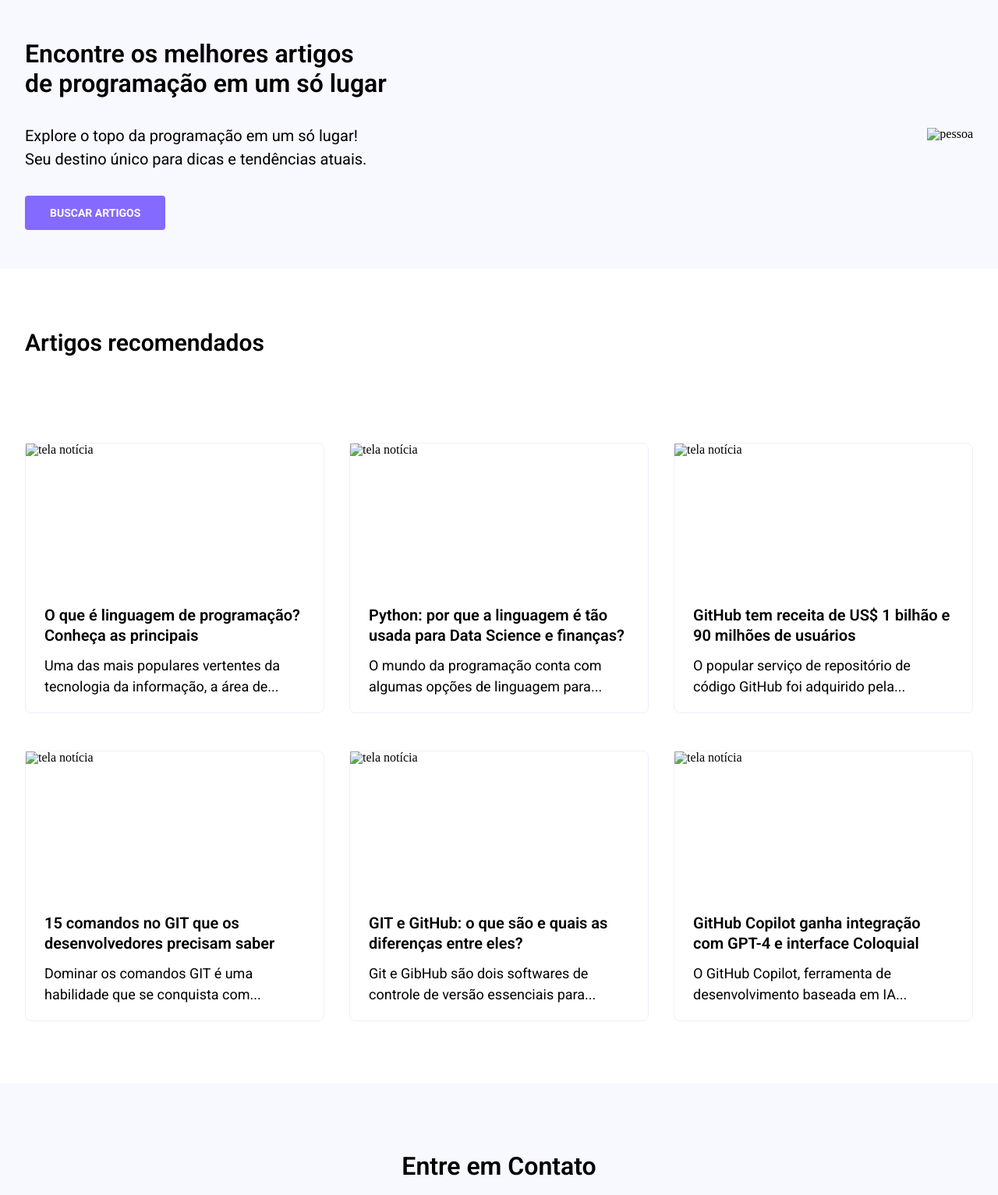
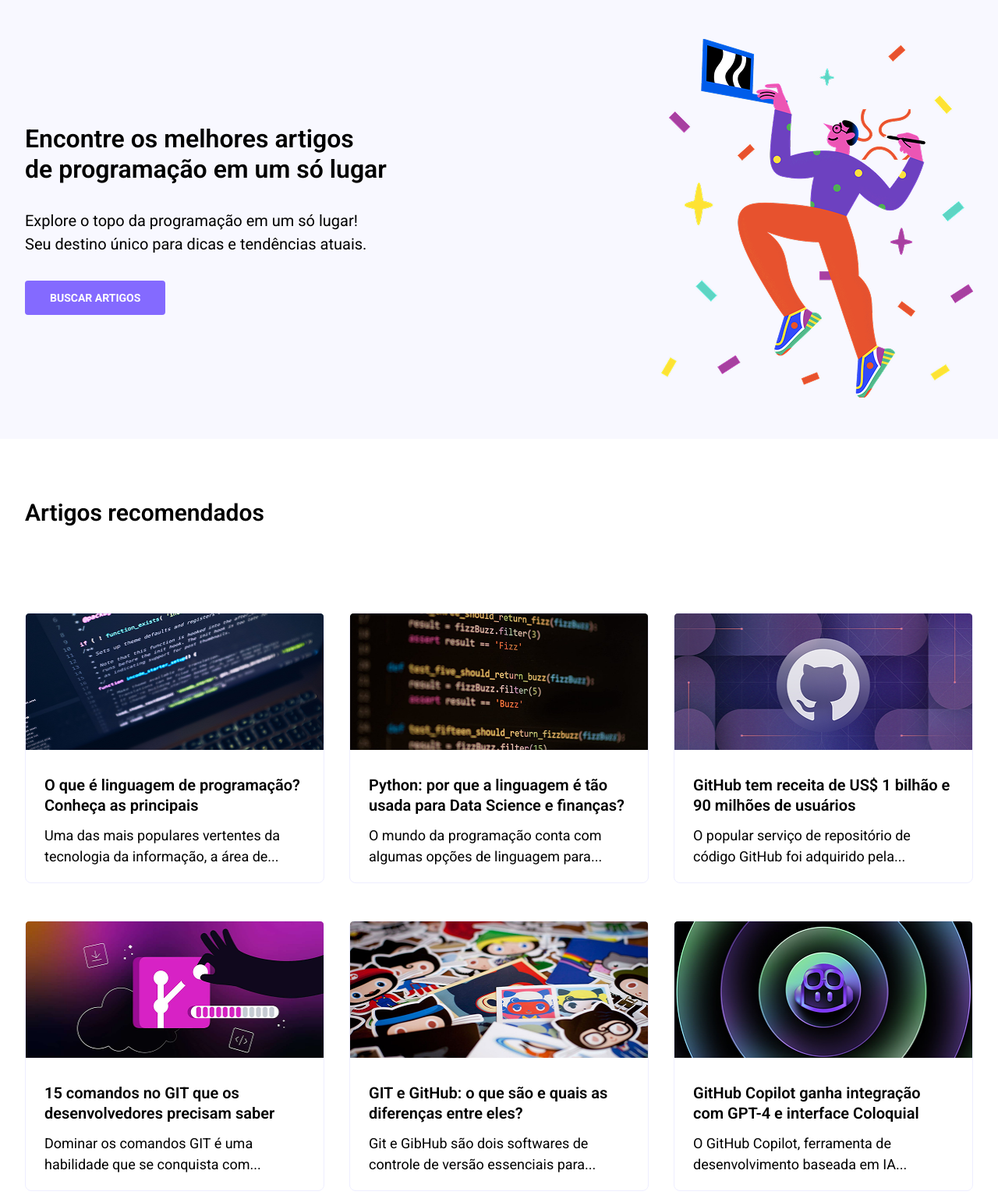
Before and after one commit to ViniciusdeASantana/Desafio_09, a plain HTML site: page index.html in a window 1280 px wide. Shown: the top 1533 px of the page at 78% size. Drawn offline with Linux system fonts and the light colour scheme.

Commit message:
ajuste nas imagens

```diff
--- a/index.html
+++ b/index.html
@@ -23,11 +23,7 @@
           <button class="hero-info__search">BUSCAR ARTIGOS</button>
         </div>
         <div class="hero-image__container">
-          <img
-            class="hero-image__people"
-            src="../d10/img/image.png"
-            alt="pessoa"
-          />
+          <img class="hero-image__people" src="img/image.png" alt="pessoa" />
         </div>
       </div>
     </section>
@@ -43,7 +39,7 @@
           <div class="main-content-news__wrapper">
             <img
               class="main-content-news__photo"
-              src="../d10/img/image (1).png"
+              src="img/image (1).png"
               alt="tela notícia"
             />
             <div class="main-content-news__container">
@@ -61,7 +57,7 @@
           <div class="main-content-news__wrapper">
             <img
               class="main-content-news__photo"
-              src="../d10/img/image (2).png"
+              src="img/image (2).png"
               alt="tela notícia"
             />
             <div class="main-content-news__container">
@@ -79,7 +75,7 @@
           <div class="main-content-news__wrapper">
             <img
               class="main-content-news__photo"
-              src="../d10/img/image (3).png"
+              src="img/image (3).png"
               alt="tela notícia"
             />
             <div class="main-content-news__container">
@@ -97,7 +93,7 @@
           <div class="main-content-news__wrapper">
             <img
               class="main-content-news__photo"
-              src="../d10/img/image (4).png"
+              src="img/image (4).png"
               alt="tela notícia"
             />
             <div class="main-content-news__container">
@@ -115,7 +111,7 @@
           <div class="main-content-news__wrapper">
             <img
               class="main-content-news__photo"
-              src="../d10/img/image (5).png"
+              src="img/image (5).png"
               alt="tela notícia"
             />
             <div class="main-content-news__container">
@@ -133,7 +129,7 @@
           <div class="main-content-news__wrapper">
             <img
               class="main-content-news__photo"
-              src="../d10/img/image (6).png"
+              src="img/image (6).png"
               alt="tela notícia"
             />
             <div class="main-content-news__container">
```
